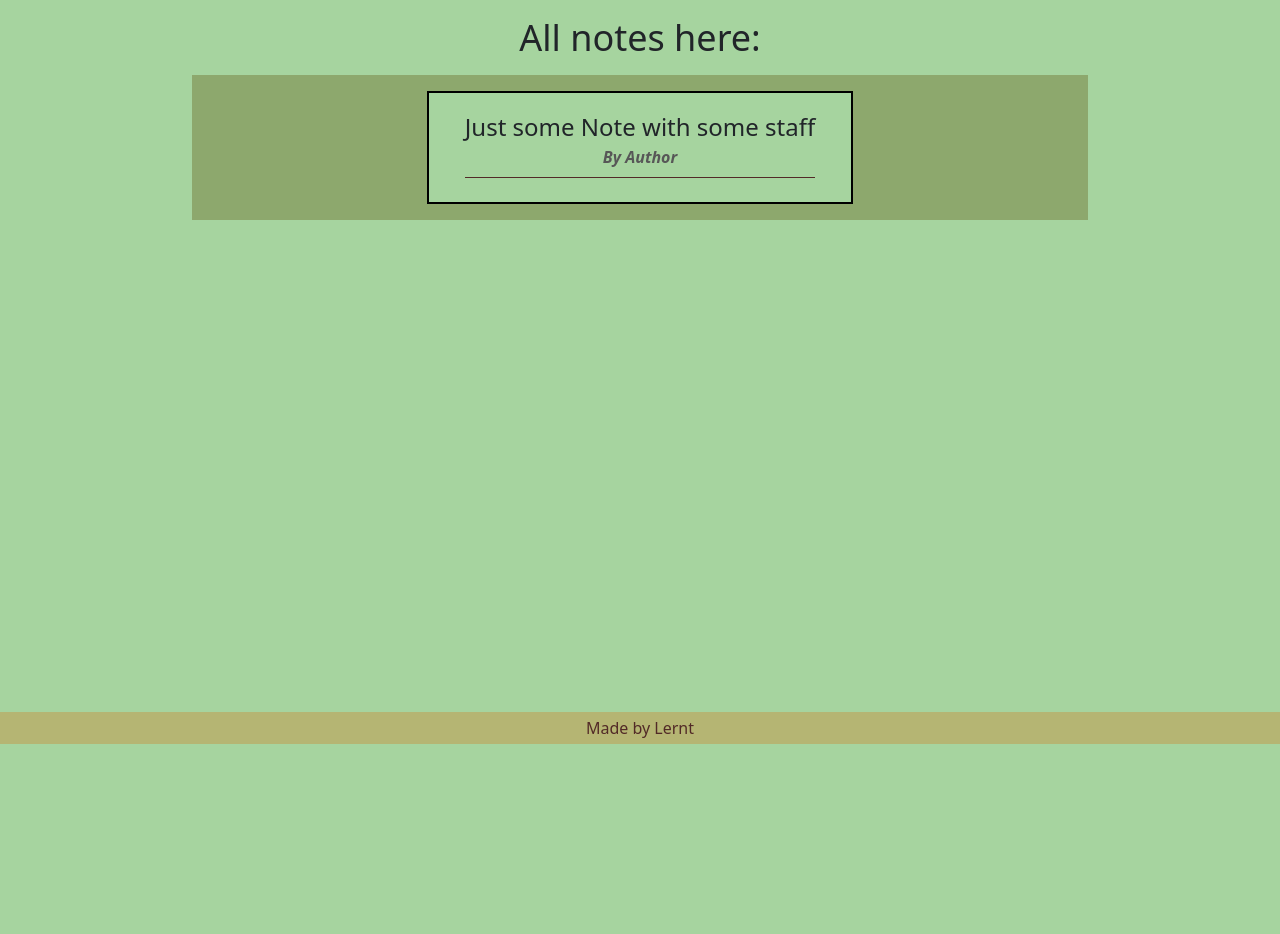
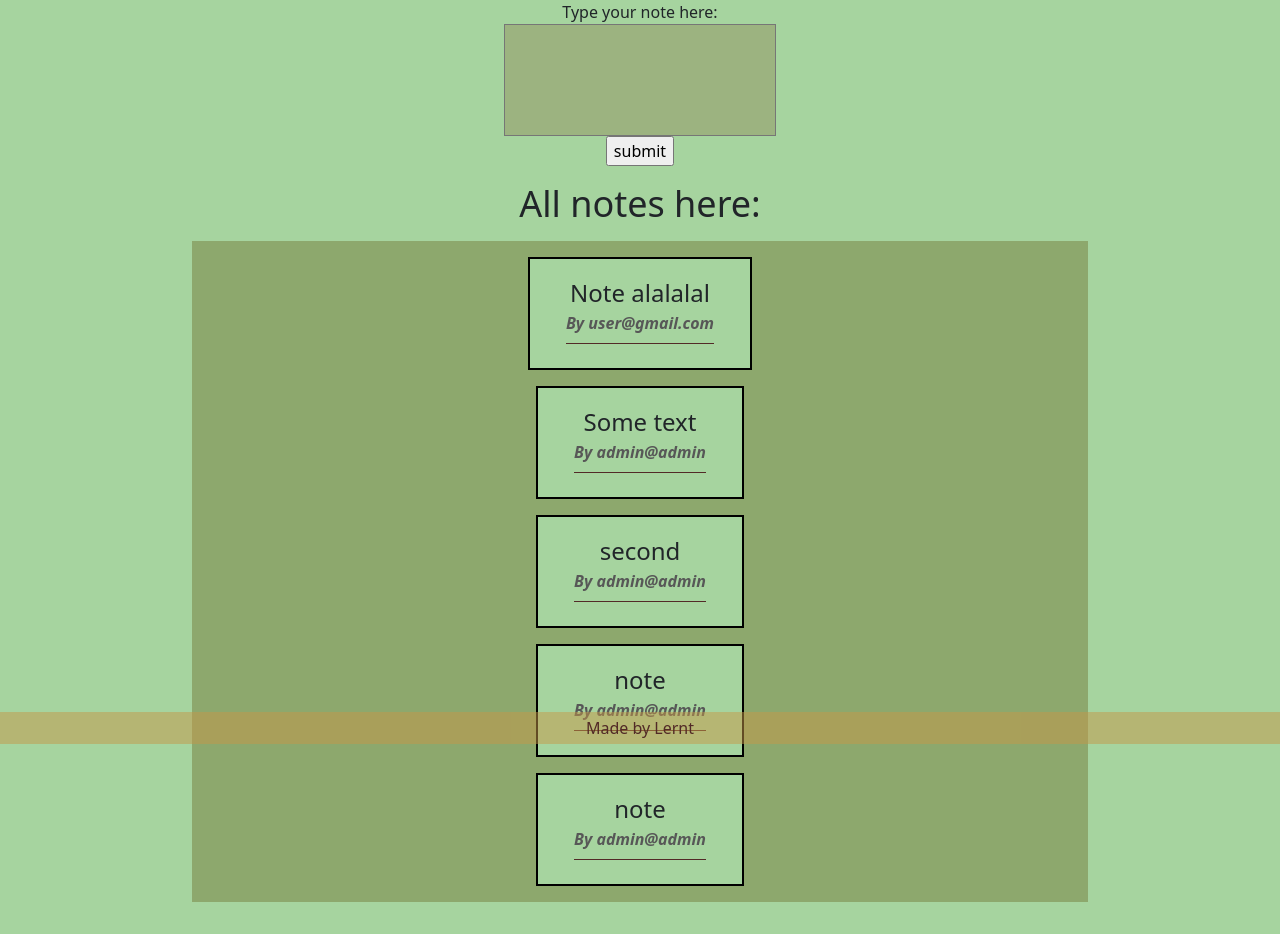
Before and after one commit to Lernt33/NotesCom, a Flask app: page / in a window 1280 px wide. Shown: the part 56-990 px from the top of the page. Before the commit the page ends 800 px from the top, so only its background shows below. Run offline with Flask 3, Linux system fonts and the light colour scheme; a user stored in the database is signed in; data comes from the database, SQL or seed files in the repository; both versions use the stored data as it was after the commit.

Commit message:
Added notes listing

```diff
--- a/Back/app.py
+++ b/Back/app.py
@@ -6,8 +6,8 @@ import database,crypting
 app = Flask(__name__)
 app.config["SECRET_KEY"] = '9d9c6cb95afbc68b20c4fc3257f7bbe4dc7963fb'
 app.permanent_session_lifetime = datetime.timedelta(days=90)
+db =database.DataBase("db.db")
 
-db =database.DataBase("db.db")
 
 dict = {'/':'index','/mynotes':'mynotes','/reg':'register','/log':'log','/logout':'logout','/admin':'admin'
         ,'/mynotes/':'mynotes','/reg/':'register','/log/':'log','/logout/':'logout','/admin/':'admin'
@@ -42,10 +42,19 @@ def language_and_redirect():
 def error(e):
     return '<style>body{background-color: green;h1{margin: auto;width: fit-content;}}</style><h1>Page not found</h1>',404
 ####################################################################################################
-@app.route('/')
+@app.route('/',methods=['GET','POST'])
 def index():
+    if request.method == 'POST':
+        if 'logged' in session:
+            db.insert_notes(session['logged'],request.form['note'])
+            flash('Successfully added','succes')
+            return redirect(url_for('index'))
+        else:
+            flash("You have not logged in","warning")
+            return redirect(url_for('index'))
     # if session['logged_in']:
-    return render_template('index.html')
+    # print(db.get_notes())
+    return render_template('index.html',notes=db.get_notes())
 @app.route('/mynotes')
 def mynotes():
     if not 'logged' in session:
--- a/Back/database.py
+++ b/Back/database.py
@@ -47,6 +47,17 @@ class DataBase():
             result = cur.fetchone()[0]
         if result == 0: return False
         return True
+    def get_notes(self):
+        with sqlite3.connect(self.__db) as conn:
+            cur = conn.cursor()
+            cur.execute(f'SELECT notes.*,users.email FROM users JOIN notes ON users.id = notes.id ORDER BY id DESC ')
+            result = cur.fetchall()
+        return result
+    def insert_notes(self,email,note):
+        with sqlite3.connect(self.__db) as conn:
+            cur = conn.cursor()
+            cur.execute(f'INSERT INTO notes (id,note,date) SELECT users.id,"{note}","{datetime.today().date()}" FROM users WHERE users.email="{email}";')
+        return True
 
 # db = DataBase('db.db')
 # print(db.check_email("admin@admin"))
--- a/Back/static/assets/styles/index.css
+++ b/Back/static/assets/styles/index.css
@@ -26,6 +26,23 @@ body {
   background-color: #8DA86D;
 }
 
+main .insert_note {
+  max-width: fit-content;
+  margin: auto;
+  display: flex;
+  flex-direction: column;
+  align-items: center;
+  max-height: 400px;
+  height: 100%;
+}
+main .insert_note textarea {
+  overflow: hidden;
+  resize: none;
+  height: 7rem;
+  min-width: 17rem;
+  width: 70%;
+  background-color: #9CB380;
+}
 main h1 {
   margin: auto;
   width: fit-content;
@@ -73,7 +90,7 @@ main section .note a {
 
 footer {
   background-color: rgba(197, 152, 73, 0.5);
-  position: absolute;
+  position: sticky;
   bottom: 0%;
   width: 100%;
   display: flex;
--- a/Back/static/assets/styles/index.scss
+++ b/Back/static/assets/styles/index.scss
@@ -10,6 +10,23 @@
     background-color: #8DA86D;
 }
 main {
+    .insert_note{
+        max-width: fit-content;
+        margin: auto;
+        display: flex;
+        flex-direction: column;
+        align-items: center;
+        max-height: 400px;
+        height: 100%;
+        textarea{
+            overflow: hidden;
+            resize : none;
+            height: 7rem;
+            min-width: 17rem;
+            width: 70%;
+            background-color: $secondary-color;
+        }
+    }
     h1{
         margin: auto;
         width: fit-content;
@@ -60,7 +77,7 @@ main {
 }
 footer{
     background-color:rgba(197,152,73,0.5);
-    position: absolute;
+    position: sticky;
     bottom: 0%;
     width: 100%;
     display: flex;
--- a/Back/templates/index.html
+++ b/Back/templates/index.html
@@ -16,14 +16,23 @@
   <body>
 {% include 'base.html' %}
     <main>
+    <form class="insert_note" method="post" action="">
+        <label for="note1">Type your note here:</label>
+        <textarea class="" maxlength="100" type="text" name="note" id="note1" required oninvalid="this.setCustomValidity('Enter text please!')">
+</textarea>
+        <input type="submit" value="submit">
+    </form>
       <h1>All notes here:</h1>
       <section class="all-notes">
-        <div class="note" style="background-color: #a6d49f">
-          <p>Just some Note with some staff</p>
-          <a href="#">By Author</a>
-          <div class="divider"></div>
-        </div>
-      </section>
+          {% for i in notes %}
+{#              <p>{{ i }}</p>#}
+              <div class="note" style="background-color: #a6d49f">
+              <p>{{ i[1] }}</p>
+              <a href="profile/{{ i[0] }}">By {{ i[3] }}</a>
+              <div class="divider"></div>
+              </div>
+          {% endfor %}
+    </section>
     </main>
     <footer><a href="https://github.com/Lernt33">Made by Lernt</a></footer>
     <script
```
Also changed, not shown: Back/db.db, 1 other file.
